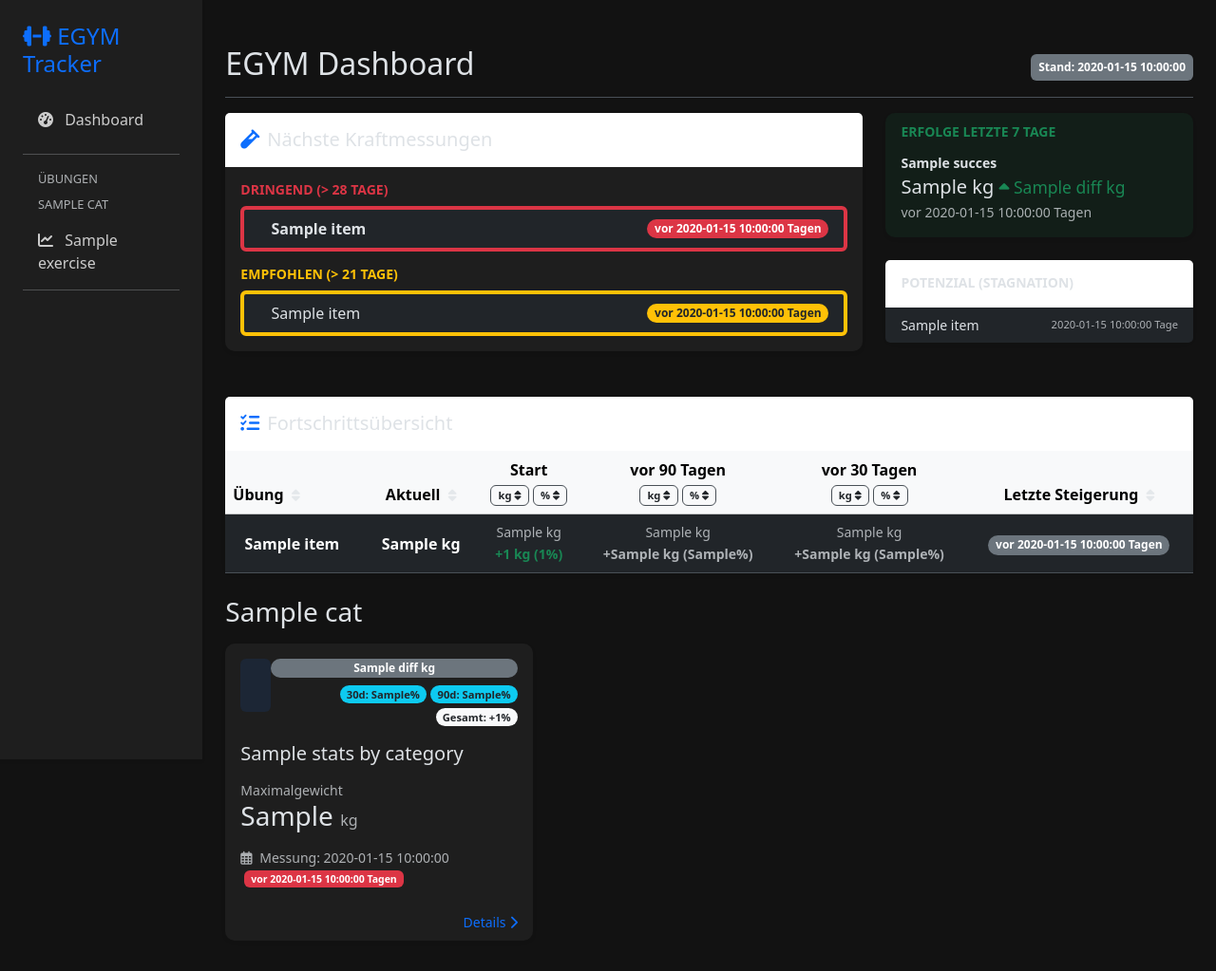
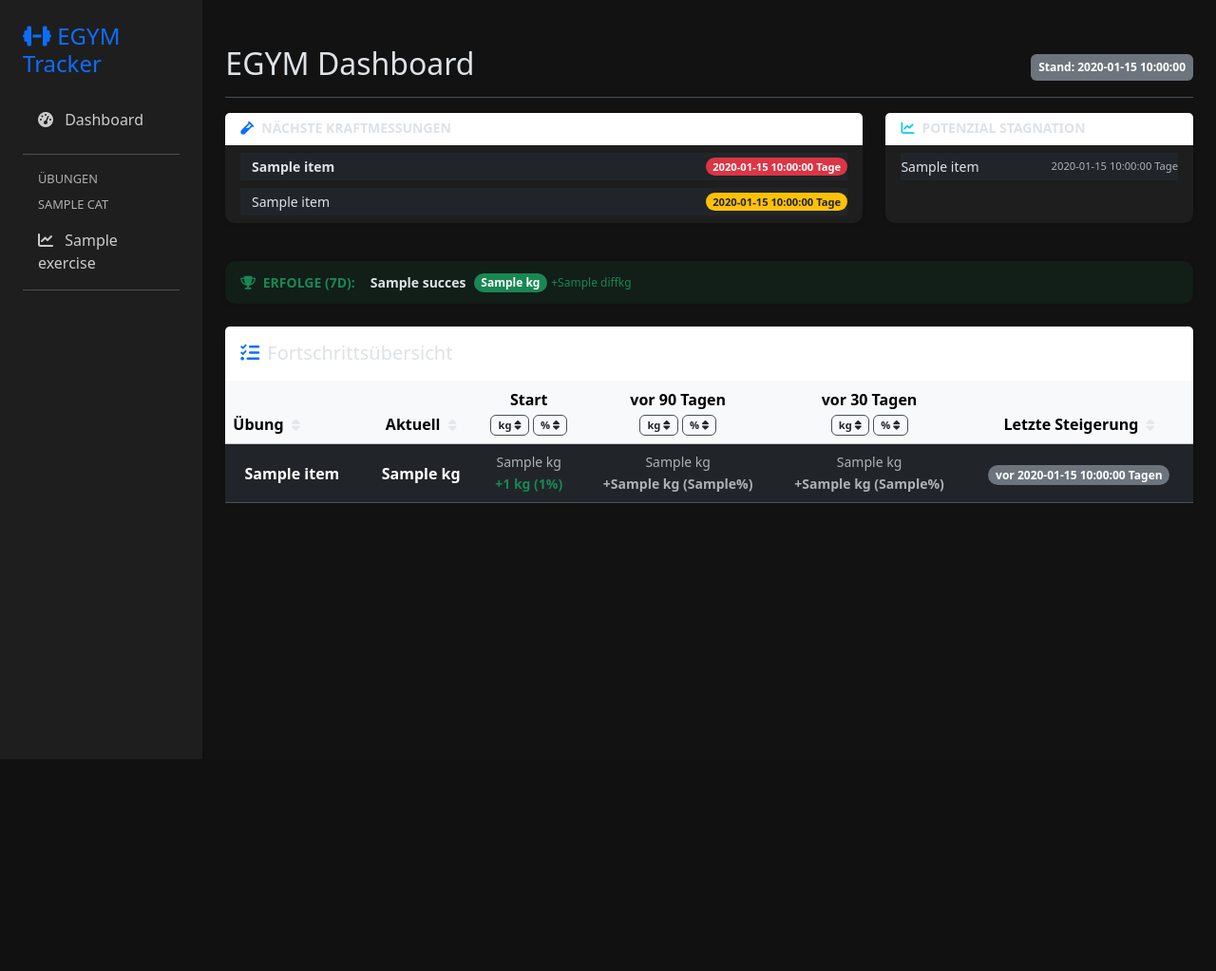
Before and after one commit to Wuuzzaa/gymmax, a Flask app: template templates/index.html in a window 1280 px wide. Shown: the whole page at 95% size. After the commit the page ends 800 px from the top, so only its background shows below. Run offline with Flask 3, Linux system fonts and the light colour scheme; the template is opened without the code that fills it: most values are stand-ins (such as "Sample title", 1, 10 or a date in 2020); some libraries are stand-ins or nearby versions.

Commit message:
Reorganize success, urgency, and stagnation sections in templates; refine UI with improved spacing, badges, and icons

```diff
--- a/templates/index.html
+++ b/templates/index.html
@@ -20,26 +20,25 @@
     </div>
 </div>
 
-{% if recent_successes or urgent_measurements or due_measurements %}
+{% if urgent_measurements or due_measurements or stagnating or recent_successes %}
 <div class="row mb-4">
     <!-- Fokus: Kraftmessung Empfehlungen -->
-    <div class="col-xl-8 col-lg-7 mb-4">
+    <div class="col-xl-8 col-lg-7 mb-3">
         <div class="card shadow-sm border-0 h-100">
-            <div class="card-header bg-white py-3">
-                <h5 class="card-title mb-0"><i class="fas fa-vial me-2 text-primary"></i>Nächste Kraftmessungen</h5>
+            <div class="card-header bg-white py-2">
+                <h6 class="card-title mb-0 small fw-bold text-uppercase"><i class="fas fa-vial me-2 text-primary"></i>Nächste Kraftmessungen</h6>
             </div>
-            <div class="card-body">
+            <div class="card-body py-2">
                 {% if urgent_measurements %}
-                <div class="mb-3">
-                    <h6 class="text-danger small fw-bold text-uppercase mb-2">Dringend (> 28 Tage)</h6>
-                    <div class="list-group">
+                <div class="mb-2">
+                    <div class="list-group list-group-flush">
                         {% for item in urgent_measurements %}
-                        <a href="/exercise/{{ item.name }}" class="list-group-item list-group-item-action d-flex justify-content-between align-items-center border-start border-danger border-4">
-                            <div>
-                                <i class="fas {{ item.icon }} me-2 text-muted"></i>
+                        <a href="/exercise/{{ item.name }}" class="list-group-item list-group-item-action py-1 px-0 d-flex justify-content-between align-items-center border-0">
+                            <div class="small">
+                                <i class="fas {{ item.icon }} me-2 text-danger"></i>
                                 <strong>{{ item.name }}</strong>
                             </div>
-                            <span class="badge bg-danger rounded-pill">vor {{ item.days_since_last }} Tagen</span>
+                            <span class="badge bg-danger rounded-pill" style="font-size: 0.7rem;">{{ item.days_since_last }} Tage</span>
                         </a>
                         {% endfor %}
                     </div>
@@ -48,15 +47,14 @@
 
                 {% if due_measurements %}
                 <div class="mb-0">
-                    <h6 class="text-warning small fw-bold text-uppercase mb-2">Empfohlen (> 21 Tage)</h6>
-                    <div class="list-group">
+                    <div class="list-group list-group-flush">
                         {% for item in due_measurements %}
-                        <a href="/exercise/{{ item.name }}" class="list-group-item list-group-item-action d-flex justify-content-between align-items-center border-start border-warning border-4">
-                            <div>
-                                <i class="fas {{ item.icon }} me-2 text-muted"></i>
+                        <a href="/exercise/{{ item.name }}" class="list-group-item list-group-item-action py-1 px-0 d-flex justify-content-between align-items-center border-0">
+                            <div class="small">
+                                <i class="fas {{ item.icon }} me-2 text-warning"></i>
                                 {{ item.name }}
                             </div>
-                            <span class="badge bg-warning text-dark rounded-pill">vor {{ item.days_since_last }} Tagen</span>
+                            <span class="badge bg-warning text-dark rounded-pill" style="font-size: 0.7rem;">{{ item.days_since_last }} Tage</span>
                         </a>
                         {% endfor %}
                     </div>
@@ -64,53 +62,61 @@
                 {% endif %}
 
                 {% if not urgent_measurements and not due_measurements %}
-                <div class="text-center py-4">
-                    <i class="fas fa-check-circle text-success fa-3x mb-3"></i>
-                    <p class="text-muted">Alle Kraftmessungen sind aktuell. Weiter so!</p>
+                <div class="text-center py-2">
+                    <p class="text-muted small mb-0"><i class="fas fa-check-circle text-success me-1"></i>Alle aktuell</p>
                 </div>
                 {% endif %}
             </div>
         </div>
     </div>
 
-    <!-- Highlights & Stagnation -->
-    <div class="col-xl-4 col-lg-5">
-        {% if recent_successes %}
-        <div class="card border-0 shadow-sm mb-4 bg-success bg-opacity-10">
-            <div class="card-header bg-transparent border-0 pt-3 pb-0">
-                <h6 class="card-subtitle text-success text-uppercase small fw-bold">Erfolge letzte 7 Tage</h6>
+    <!-- Potenzial (Stagnation) -->
+    <div class="col-xl-4 col-lg-5 mb-3">
+        <div class="card border-0 shadow-sm h-100">
+            <div class="card-header bg-white py-2">
+                <h6 class="card-title mb-0 small fw-bold text-uppercase"><i class="fas fa-chart-line me-2 text-info"></i>Potenzial Stagnation</h6>
             </div>
-            <div class="card-body">
-                {% for success in recent_successes %}
-                <div class="{% if not loop.first %}mt-3 pt-3 border-top border-success border-opacity-10{% endif %}">
-                    <h5 class="card-title mb-1 small fw-bold">{{ success.name }}</h5>
-                    <div class="h5 mb-1">{{ success.current_max }} kg
-                        <span class="text-success small"><i class="fas fa-caret-up"></i> {{ success.diff }} kg</span>
-                    </div>
-                    <div class="text-muted small">vor {{ success.days_since_increase }} Tagen</div>
+            <div class="card-body py-2">
+                {% if stagnating %}
+                <div class="list-group list-group-flush">
+                    {% for item in stagnating %}
+                    <a href="/exercise/{{ item.name }}" class="list-group-item list-group-item-action py-1 px-0 d-flex justify-content-between align-items-center border-0">
+                        <span class="small">{{ item.name }}</span>
+                        <span class="text-muted" style="font-size: 0.7rem;">{{ item.days_since_increase }} Tage</span>
+                    </a>
+                    {% endfor %}
                 </div>
-                {% endfor %}
+                {% else %}
+                <div class="text-center py-2">
+                    <p class="text-muted small mb-0">Keine Stagnation</p>
+                </div>
+                {% endif %}
             </div>
         </div>
-        {% endif %}
+    </div>
+</div>
 
-        {% if stagnating %}
-        <div class="card border-0 shadow-sm">
-            <div class="card-header bg-white py-3">
-                <h6 class="card-title mb-0 small fw-bold text-uppercase">Potenzial (Stagnation)</h6>
-            </div>
-            <div class="list-group list-group-flush">
-                {% for item in stagnating %}
-                <a href="/exercise/{{ item.name }}" class="list-group-item list-group-item-action py-2 d-flex justify-content-between align-items-center">
-                    <span class="small">{{ item.name }}</span>
-                    <span class="text-muted small" style="font-size: 0.7rem;">{{ item.days_since_increase }} Tage</span>
-                </a>
-                {% endfor %}
+<!-- Erfolge -->
+{% if recent_successes %}
+<div class="row mb-4">
+    <div class="col-12">
+        <div class="card border-0 shadow-sm bg-success bg-opacity-10">
+            <div class="card-body py-2">
+                <div class="d-flex align-items-center flex-wrap">
+                    <span class="small fw-bold text-success text-uppercase me-3"><i class="fas fa-trophy me-1"></i> Erfolge (7d):</span>
+                    {% for success in recent_successes %}
+                    <div class="me-4 d-flex align-items-center py-1">
+                        <span class="small fw-bold me-2">{{ success.name }}</span>
+                        <span class="badge bg-success rounded-pill me-1">{{ success.current_max }} kg</span>
+                        <span class="text-success small" style="font-size: 0.75rem;">+{{ success.diff }}kg</span>
+                    </div>
+                    {% endfor %}
+                </div>
             </div>
         </div>
-        {% endif %}
     </div>
 </div>
+{% endif %}
 {% endif %}
 
 <div class="row mb-4">
@@ -197,53 +203,6 @@
     </div>
 </div>
 
-{% for cat in category_order %}
-<h3 class="mt-4 mb-3">{{ cat }}</h3>
-<div class="row row-cols-1 row-cols-md-2 row-cols-xl-3 g-4">
-    {% for stat in stats_by_category[cat] %}
-    <div class="col">
-        <div class="card h-100 shadow-sm" onclick="location.href='/exercise/{{ stat.name }}'" style="cursor: pointer;">
-            <div class="card-body">
-                <div class="d-flex justify-content-between align-items-start mb-3">
-                    <div class="icon-box p-3 bg-primary bg-opacity-10 rounded">
-                        <i class="fas {{ stat.icon }} text-primary fa-lg"></i>
-                    </div>
-                    <div class="text-end">
-                        <span class="badge {% if stat.diff > 0 %}bg-success{% elif stat.diff < 0 %}bg-danger{% else %}bg-secondary{% endif %} rounded-pill mb-1 d-block">
-                            {% if stat.diff > 0 %}+{% endif %}{{ stat.diff }} kg
-                        </span>
-                        <span class="badge bg-info text-dark rounded-pill" style="font-size: 0.7rem;">
-                            30d: {% if stat.increase_30_pct > 0 %}+{% endif %}{{ stat.increase_30_pct }}%
-                        </span>
-                        <span class="badge bg-info text-dark rounded-pill" style="font-size: 0.7rem;">
-                            90d: {% if stat.increase_90_pct > 0 %}+{% endif %}{{ stat.increase_90_pct }}%
-                        </span>
-                        <span class="badge bg-light text-dark rounded-pill" style="font-size: 0.7rem;">
-                            Gesamt: {% if stat.total_increase_pct > 0 %}+{% endif %}{{ stat.total_increase_pct }}%
-                        </span>
-                    </div>
-                </div>
-                <h5 class="card-title">{{ stat.name }}</h5>
-                <div class="mt-3">
-                    <div class="text-muted small">Maximalgewicht</div>
-                    <div class="h3 mb-0">{{ stat.current_max }} <span class="h6 text-muted">kg</span></div>
-                </div>
-                <div class="mt-3 text-muted small">
-                    <i class="far fa-calendar-alt me-1"></i>
-                    Messung: {{ stat.last_date }}
-                    <span class="badge {% if stat.measurement_status == 'urgent' %}bg-danger{% elif stat.measurement_status == 'due' %}bg-warning text-dark{% else %}bg-light text-dark{% endif %} ms-1">
-                        vor {{ stat.days_since_last }} Tagen
-                    </span>
-                </div>
-            </div>
-            <div class="card-footer bg-transparent border-0 text-end">
-                <span class="text-primary small">Details <i class="fas fa-chevron-right"></i></span>
-            </div>
-        </div>
-    </div>
-    {% endfor %}
-</div>
-{% endfor %}
 {% endblock %}
 
 {% block scripts %}
```
